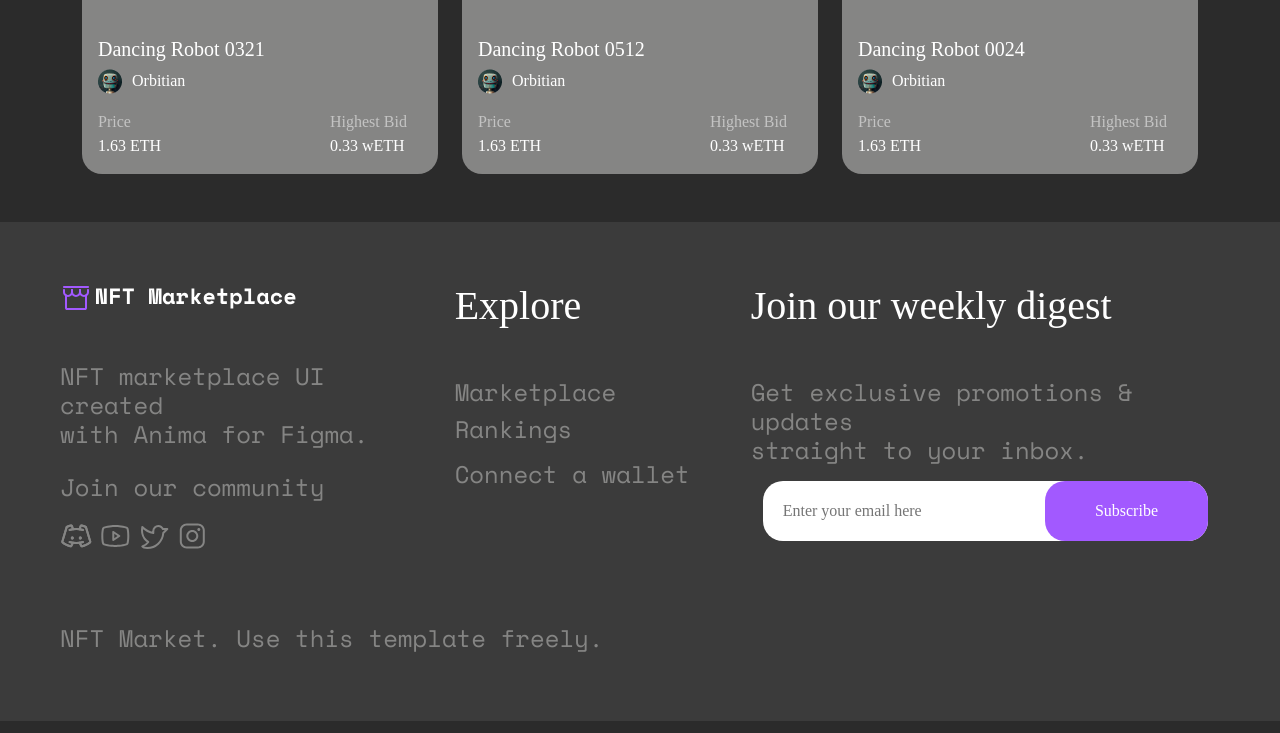
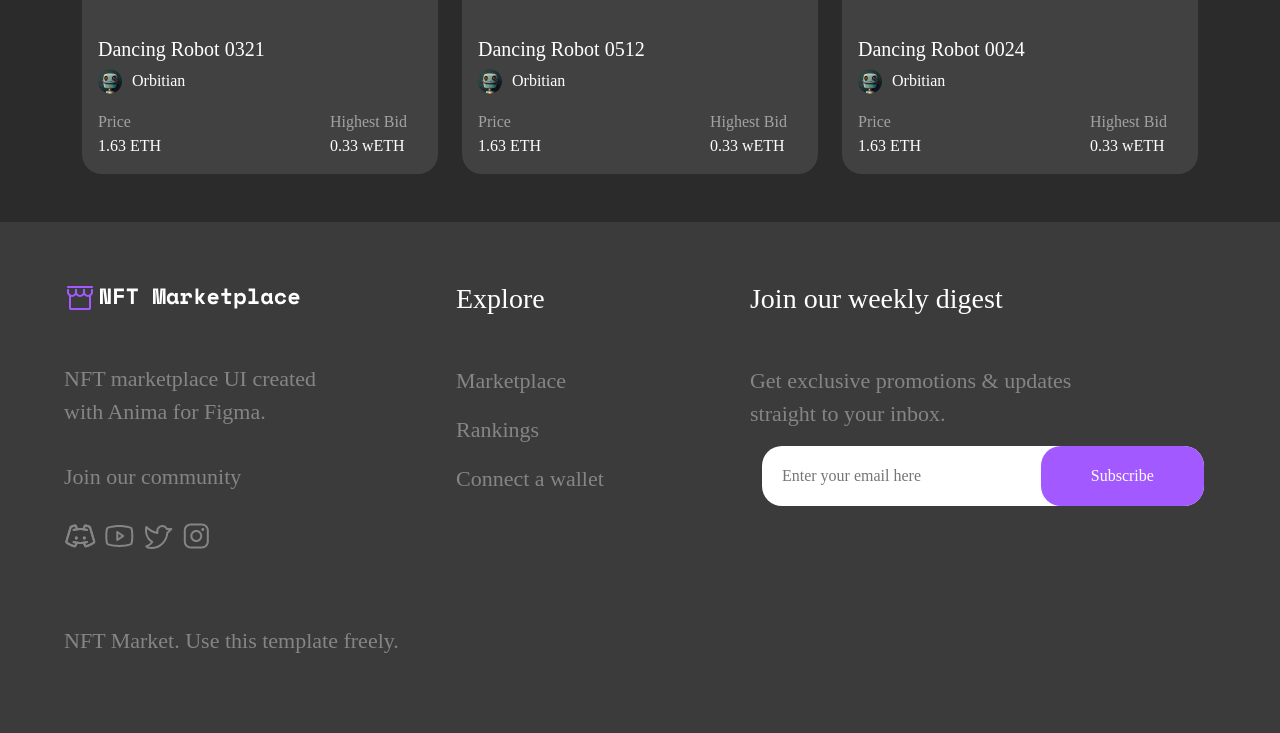
Before and after one commit to JILDATSKIMANAURI/davaleba_29, a plain HTML site: page index.html in a window 1280 px wide. Shown: the part 3254-3987 px from the top of the page. Drawn offline with nearby package versions, Linux system fonts and the light colour scheme.

Commit message:
Add files via upload

```diff
--- a/index.html
+++ b/index.html
@@ -161,7 +161,7 @@
             <div class="col-md-8">
                 <h1 class="d-md-block d-none">More from this artist</h1>
             </div>
-            <div class="col-md-4">
+            <div class="col-md-4 d-flex justify-content-end">
                 <button class="btn4">
                     <svg width="20" height="20" viewBox="0 0 20 20" fill="none" xmlns="http://www.w3.org/2000/svg">
                         <path fill-rule="evenodd" clip-rule="evenodd" d="M2.5 10C2.5 9.65482 2.77982 9.375 3.125 9.375H16.875C17.2202 9.375 17.5 9.65482 17.5 10C17.5 10.3452 17.2202 10.625 16.875 10.625H3.125C2.77982 10.625 2.5 10.3452 2.5 10Z" fill="#A259FF"/>
@@ -493,7 +493,7 @@
     </div>
     <!--end body-->
     <!--footer-->
-    <div class="container3">
+    <div class="container-fluid container3 d-flex justify-content-center">
         <dic class="row">
             <div class="col-md-4 col-12">
                 <svg width="32" height="32" viewBox="0 0 32 32" fill="none" xmlns="http://www.w3.org/2000/svg">
@@ -519,8 +519,8 @@
                     <path d="M186.141 11.9956C185.892 13.2863 185.298 14.3276 184.359 15.1196C183.435 15.9116 182.196 16.3076 180.641 16.3076C179.834 16.3076 179.079 16.1829 178.375 15.9336C177.686 15.6843 177.084 15.3249 176.571 14.8556C176.058 14.3863 175.654 13.8069 175.361 13.1176C175.068 12.4283 174.921 11.6436 174.921 10.7636V10.4996C174.921 9.61961 175.068 8.82761 175.361 8.12361C175.654 7.41961 176.058 6.81828 176.571 6.31961C177.099 5.82094 177.708 5.43961 178.397 5.17561C179.101 4.91161 179.849 4.77961 180.641 4.77961C182.166 4.77961 183.398 5.17561 184.337 5.96761C185.29 6.75961 185.892 7.80094 186.141 9.09161L183.413 9.79561C183.325 9.15028 183.046 8.59295 182.577 8.12361C182.108 7.65428 181.448 7.41961 180.597 7.41961C180.201 7.41961 179.827 7.49294 179.475 7.63961C179.123 7.78628 178.815 7.99894 178.551 8.27761C178.287 8.54161 178.074 8.87161 177.913 9.26761C177.766 9.64894 177.693 10.0816 177.693 10.5656V10.6976C177.693 11.1816 177.766 11.6143 177.913 11.9956C178.074 12.3623 178.287 12.6703 178.551 12.9196C178.815 13.1689 179.123 13.3596 179.475 13.4916C179.827 13.6089 180.201 13.6676 180.597 13.6676C181.448 13.6676 182.093 13.4549 182.533 13.0296C182.988 12.6043 183.281 12.0323 183.413 11.3136L186.141 11.9956Z" fill="white"/>
                     <path d="M191.406 11.4456C191.421 11.7683 191.494 12.0689 191.626 12.3476C191.773 12.6116 191.963 12.8463 192.198 13.0516C192.447 13.2423 192.726 13.3963 193.034 13.5136C193.357 13.6163 193.694 13.6676 194.046 13.6676C194.735 13.6676 195.263 13.5503 195.63 13.3156C195.997 13.0663 196.261 12.7729 196.422 12.4356L198.798 13.7556C198.666 14.0343 198.483 14.3276 198.248 14.6356C198.013 14.9289 197.705 15.2003 197.324 15.4496C196.957 15.6989 196.503 15.9043 195.96 16.0656C195.432 16.2269 194.809 16.3076 194.09 16.3076C193.269 16.3076 192.521 16.1756 191.846 15.9116C191.171 15.6476 190.585 15.2663 190.086 14.7676C189.602 14.2689 189.221 13.6603 188.942 12.9416C188.678 12.2229 188.546 11.4089 188.546 10.4996V10.3676C188.546 9.53161 188.685 8.76894 188.964 8.07961C189.257 7.39028 189.653 6.80361 190.152 6.31961C190.651 5.83561 191.23 5.46161 191.89 5.19761C192.565 4.91894 193.283 4.77961 194.046 4.77961C194.985 4.77961 195.791 4.94828 196.466 5.28561C197.141 5.60828 197.698 6.02628 198.138 6.53961C198.578 7.03828 198.901 7.59561 199.106 8.21161C199.311 8.81294 199.414 9.39961 199.414 9.97161V11.4456H191.406ZM194.024 7.28761C193.32 7.28761 192.748 7.47094 192.308 7.83761C191.868 8.18961 191.582 8.60028 191.45 9.06961H196.598C196.51 8.55628 196.231 8.13094 195.762 7.79361C195.307 7.45628 194.728 7.28761 194.024 7.28761Z" fill="white"/>
                 </svg>
-                <h4 class="pt-5">NFT marketplace UI created<br> with Anima for Figma.</h4>
-                <h4 class="pt-3 pb-2">Join our community</h4>
+                <p class="pt-5">NFT marketplace UI created<br> with Anima for Figma.</p>
+                <p class="pt-3 pb-2">Join our community</p>
                 <span>
                     <a href="#"><svg width="33" height="32" viewBox="0 0 33 32" fill="none" xmlns="http://www.w3.org/2000/svg">
                         <path d="M12.2931 19.5C13.1215 19.5 13.7931 18.8284 13.7931 18C13.7931 17.1716 13.1215 16.5 12.2931 16.5C11.4647 16.5 10.7931 17.1716 10.7931 18C10.7931 18.8284 11.4647 19.5 12.2931 19.5Z" fill="#858584"/>
@@ -555,14 +555,14 @@
                 </span>
             </div>
             <div class="col-md-3 col-12 ml-0">
-                <h1>Explore</h1>
-                <h4 class="mt-5">Marketplace</h4>
-                <h4 class="mb-3">Rankings</h4>
-                <h4 >Connect a wallet</h4>
+                <h3 class="text-white">Explore</h3>
+                <p class="mt-5">Marketplace</p>
+                <p class="mb-3">Rankings</p>
+                <p >Connect a wallet</p>
             </div>
             <div class="col-md-5 col-12">
-                <h1>Join our weekly digest</h1>
-                <h4 class="footer mt-5 mb-3">Get exclusive promotions & updates<br> straight to your inbox.</h4>
+                <h3 class="text-white">Join our weekly digest</h2>
+                <p class="footer mt-5 mb-3">Get exclusive promotions & updates<br> straight to your inbox.</p>
                 <div class="container d-md-block d-none">
                     <div class="d-flex position-relative">
                         <input type="email" placeholder="Enter your email here">
@@ -575,7 +575,7 @@
         <div class="hr mt-5 mb-4"></div>
         <div class="row">
             <div class="col-12">
-                <h4 class="footer ml-1">NFT Market. Use this template freely.</h4>
+                <p class="footer ml-1">NFT Market. Use this template freely.</p>
             </div>
         </div>
         <div class="d-md-none d-block w-100">
--- a/style.css
+++ b/style.css
@@ -40,7 +40,7 @@ h4{
   font-family: Space Mono;
   font-size: 22px;
   font-style: normal;
-  font-weight: 700;
+  font-weight: 400;
 }
 .btn2{
   display: flex;
@@ -68,7 +68,6 @@ a{
   border-radius: 20px;
   gap: 30px;
   background: #3B3B3B;
-
 }
 .btn3{
   width: 235px;
@@ -95,7 +94,7 @@ a{
   flex-direction: column;
   border-radius: 20px;
   border: none;
-  background: #858584!important;
+  background: #8585843f!important;
 }
 .container3{
   display: flex;
```
